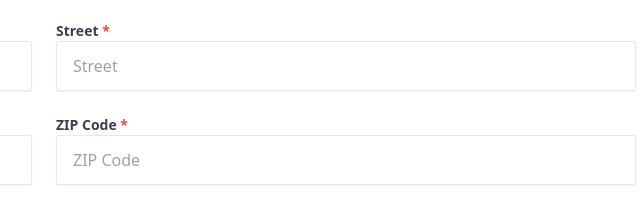
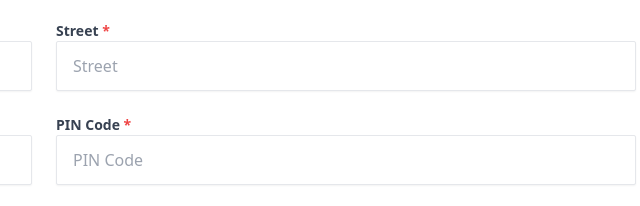
Before and after one commit to skillantotech/thelive-o-soft, a website: page src/pages/career.html in a window 1280 px wide. Shown: the part 1861-2067 px from the top of the page, 596-1236 px from the left. Drawn offline with Linux system fonts and the light colour scheme.

Commit message:
changes in career page and validation

```diff
--- a/src/pages/career.html
+++ b/src/pages/career.html
@@ -341,15 +341,15 @@
           <!-- ZIP Code -->
           <div>
             <label class="block text-gray-700 text-sm font-semibold required"
-              >ZIP Code</label
+              >PIN Code</label
             >
             <input
               type="text"
               id="zip"
-              placeholder="ZIP Code"
-              maxlength="5"
-              pattern="\d{5}"
-              title="ZIP Code must be exactly 5 digits."
+              placeholder="PIN Code"
+              maxlength="6"
+              pattern="\d{6}"
+              title="ZIP Code must be exactly 6 digits."
               required
               class="w-full px-4 py-3 border rounded-sm shadow-sm focus:outline-none focus:border-purple-500 transition-colors duration-300"
             />
```
